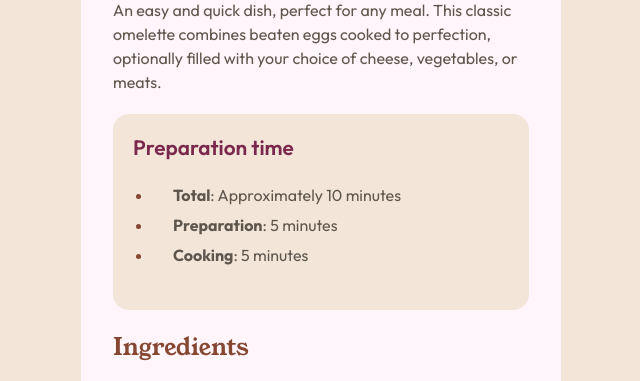
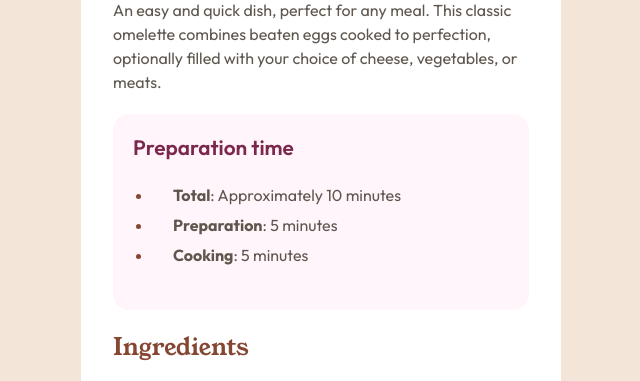
Before and after one commit to MoriNo23/recipe-page-main, a plain HTML site: page index.html in a window 1280 px wide. Shown: the part 361-742 px from the top of the page, without its empty margins (319-959 px from the left). Drawn offline with Linux system fonts and the light colour scheme.

Commit message:
outer fixed background fixed colors

```diff
--- a/css/style.css
+++ b/css/style.css
@@ -66,8 +66,11 @@
   body {
     background-color: var(--Stone-100);
   }
+  .simple_omelete {
+    background: hsl(0, 0%, 100%);
+  }
   .preparation {
-    background-color: var(--Stone-100);
+    background-color: var(--Rose-50);
     border-bottom: 0;
     padding: 20px;
     border-radius: 1rem;
@@ -131,7 +134,6 @@
     }
     .simple_omelete {
       padding: 2em 2em;
-      background: var(--Rose-50);
       border-radius: 1rem;
     }
     .simple_omelete img {
```
